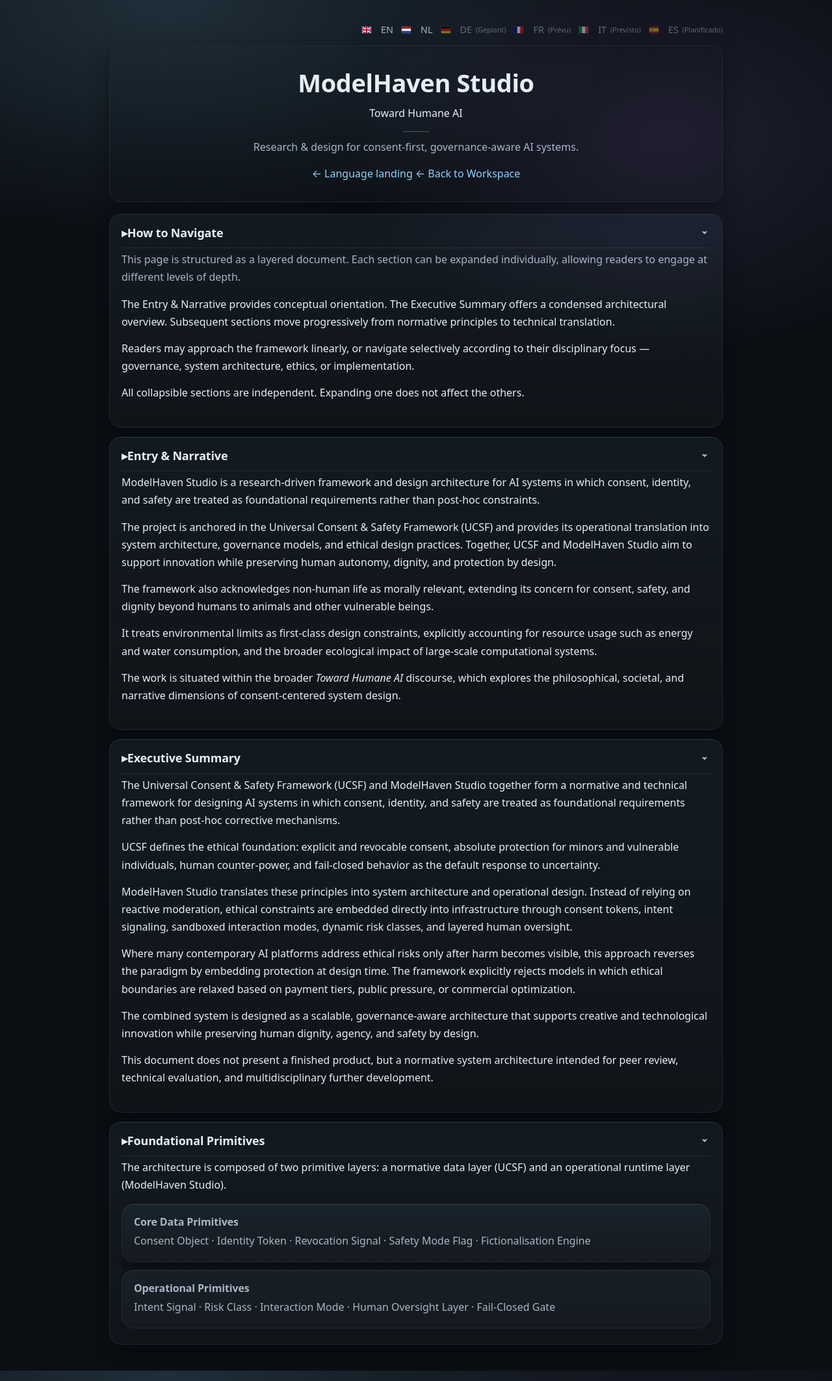
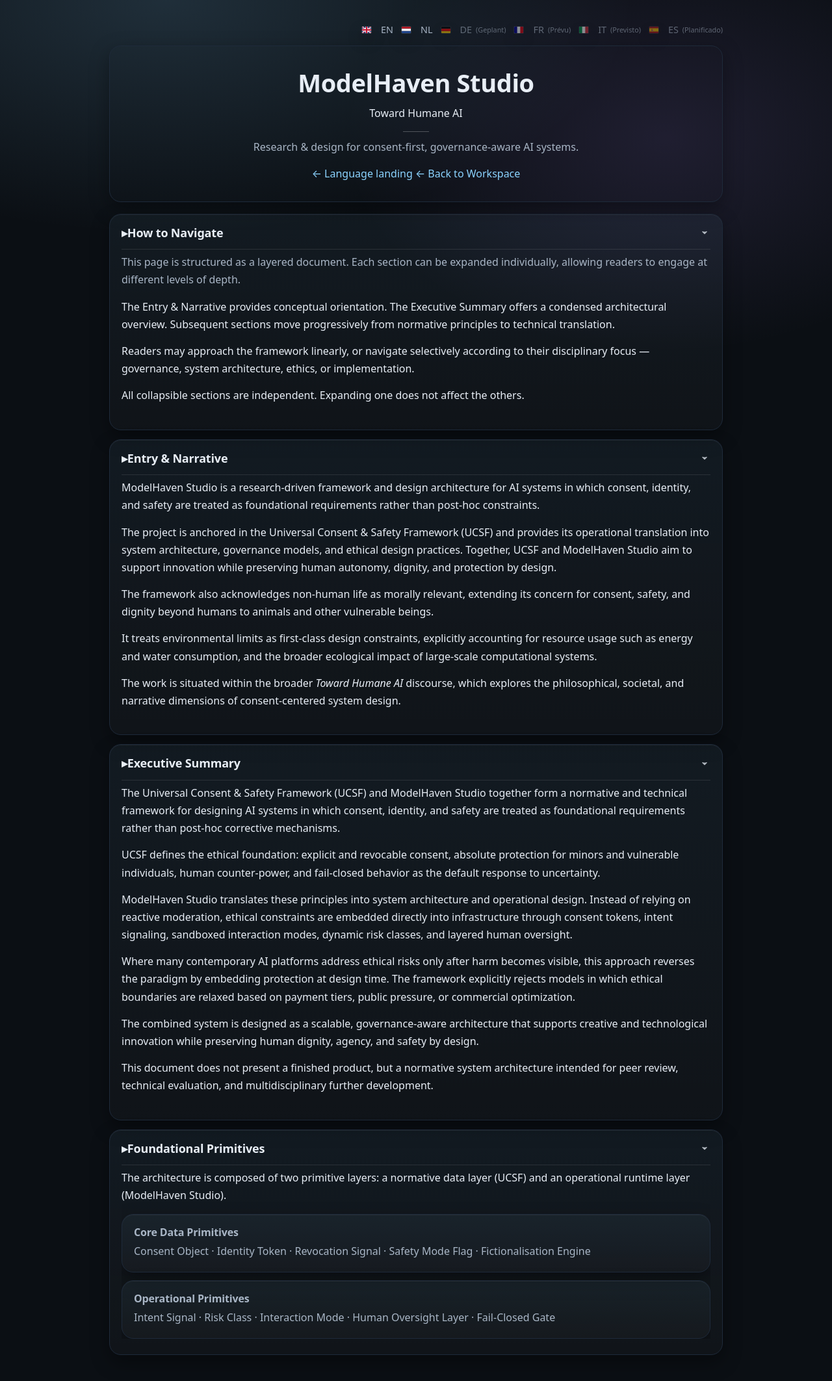
Before and after one commit to MartijnBruzzese/ModelHaven-Studio, a Jekyll site: the page built from index_en.html, in a window 1280 px wide. Shown: the whole page at 65% size. Built offline with Jekyll 4.4.1, drawn with Linux system fonts in a browser that asks for light colours.

Commit message:
Update style.css

```diff
--- a/assets/css/style.css
+++ b/assets/css/style.css
@@ -534,3 +534,19 @@
 .card.collapsible.open .collapse-toggle{
   color: var(--text);
 }
+
+/* Premium divider line for collapsibles */
+.card.collapsible .collapse-toggle{
+  padding-bottom: 14px;
+  margin-bottom: 12px;
+  border-bottom: 1px solid rgba(255,255,255,0.06);
+  transition: border-color 220ms ease, opacity 200ms ease;
+}
+
+.card.collapsible .collapse-toggle:hover{
+  border-bottom-color: rgba(255,255,255,0.12);
+}
+
+.card.collapsible.open .collapse-toggle{
+  border-bottom-color: rgba(255,255,255,0.10);
+}
```
